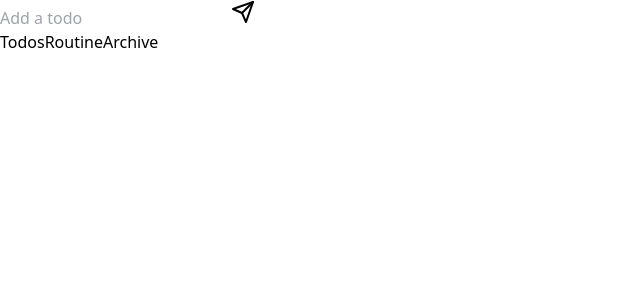
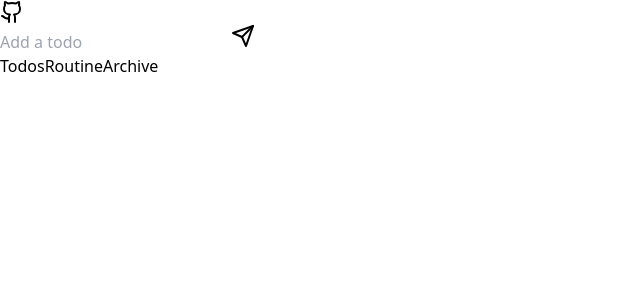
Before and after one commit to kkanho/Todos, a React (Vite) app: page / in a window 1280 px wide. Shown: the top 300 px of the page, without its empty margins (0-640 px from the left). Built offline with nearby package versions, Linux system fonts and the light colour scheme.

Commit message:
fix: refactoring

```diff
--- a/package.json
+++ b/package.json
@@ -10,9 +10,12 @@
     "preview": "vite preview"
   },
   "dependencies": {
+    "class-variance-authority": "^0.7.1",
+    "clsx": "^2.1.1",
     "date-fns": "^4.1.0",
     "react": "^18.3.1",
     "react-dom": "^18.3.1",
+    "tailwind-merge": "^3.2.0",
     "uuid": "^10.0.0",
     "vaul": "^1.1.2"
   },
--- a/src/App.tsx
+++ b/src/App.tsx
@@ -1,27 +1,21 @@
-import { formatDistanceToNow } from "date-fns";
 import { useEffect, useRef, useState } from "react";
 import { v4 as uuidv4 } from 'uuid'
 import { Drawer } from 'vaul';
-
-type Todo = {
-  id: string
-  value: string
-  done: boolean
-  created_time: number
-  finish_time?: number
-  archive?: boolean
-  routine?: "daily" | "weekly" | "monthly"
-}
+import Separator from "./components/Separator";
+import Todo from "./components/Todo";
+import { TodoItem } from "./common/type";
+import { Button, buttonVariants } from "./components/Button";
 
 type Tabs = "todos" | "routine" | "archive"
 
 function App() {
     const todoInputRef = useRef<HTMLInputElement>(null)
-    const [todos, setTodos] = useState<Todo[]>([])
+    const [todos, setTodos] = useState<TodoItem[]>([])
     const [isInitialLoad, setIsInitialLoad] = useState(true)
     const [tab, setTab] = useState<Tabs>("todos")
     const [isOpen, setIsOpen] = useState(false)
 
+    // Load todos from localStorage on initial load
     useEffect(() => {
       const stored = localStorage.getItem('Todos')
       if (stored) {
@@ -136,49 +130,17 @@ function App() {
       return days * 24 * 60 * 60 * 1000
     }
 
-    const Separator = (tab: string): JSX.Element => {
-      return (
-        <div className="separator text-gray-400 flex gap-1 align-middle translate-y-2">
-          <div className="h-[1px] w-full bg-gray-400 left-1/2 self-center"></div>
-            {tab}
-          <div className="h-[1px] w-full bg-gray-400 left-1/2 self-center"></div>
-        </div>
-      )
-    }
-
-    const Todos = (todo: Todo): JSX.Element => {
-      return (
-        <div key={todo.id} className={`flex gap-2 w-full mt-4 rounded ${todo.done? "bg-green-400" :
-          (+new Date() - todo.created_time > daysToMilliseconds(3))? "bg-red-400":
-          (+new Date() - todo.created_time > daysToMilliseconds(2))? "bg-yellow-400": "" }`}>
-          <div
-            className={`todo flex-1 px-3 py-2 overflow-auto cursor-pointer ${todo.done? "line-through": ""}`}
-            onClick={() => handleDone(todo.id)}
-            title={
-              todo.finish_time ?
-                `Finished at ${new Date(todo.finish_time).toLocaleString()}`
-              : `Created at ${formatDistanceToNow(todo.created_time)}`
-            }
-          >
-            {todo.value}
-          </div>
-          <div className="remove m-auto">
-            <button
-              type="button"
-              aria-label="Remove todo"
-              onClick={() => handleRemoveTodo(todo.id)}
-              className="inline-flex items-center justify-center whitespace-nowrap rounded-md text-sm font-medium ring-offset-background transition-colors focus-visible:outline-none focus-visible:ring-2 focus-visible:ring-ring focus-visible:ring-offset-2 disabled:pointer-events-none disabled:opacity-50 border-none bg-inherit hover:opacity-70 h-10 w-10"
-            >
-              <svg xmlns="http://www.w3.org/2000/svg" width="24" height="24" viewBox="0 0 24 24" fill="none" stroke="currentColor" strokeWidth="2" strokeLinecap="round" strokeLinejoin="round" className="lucide lucide-plus rotate-45 hover:rotate-[315deg] hover:text-red-600 duration-1000"><path d="M5 12h14"/><path d="M12 5v14"/></svg>
-            </button>
-          </div>
-        </div>
-      )
-    }
-
     return (
         <div className="h-[100dvh] flex flex-col">
-            <div className="mx-auto sm:m-auto container max-h-[100dvh] border p-4 max-w-xl rounded-md shadow-md">
+            <a
+              href="https://github.com/kkanho/Todos"
+              className={`${buttonVariants({ variant: "outline", size: "icon" })} absolute top-2 right-2 hover:bg-slate-100`}
+              title="^_^"
+              target="_blank"
+            >
+              <svg xmlns="http://www.w3.org/2000/svg" width="24" height="24" viewBox="0 0 24 24" fill="none" stroke="currentColor" strokeWidth="2" strokeLinecap="round" strokeLinejoin="round" className="lucide lucide-github-icon lucide-github"><path d="M15 22v-4a4.8 4.8 0 0 0-1-3.5c3 0 6-2 6-5.5.08-1.25-.27-2.48-1-3.5.28-1.15.28-2.35 0-3.5 0 0-1 0-3 1.5-2.64-.5-5.36-.5-8 0C6 2 5 2 5 2c-.3 1.15-.3 2.35 0 3.5A5.403 5.403 0 0 0 4 9c0 3.5 3 5.5 6 5.5-.39.49-.68 1.05-.85 1.65-.17.6-.22 1.23-.15 1.85v4"/><path d="M9 18c-4.51 2-5-2-7-2"/></svg>
+            </a>
+            <div className="container mx-auto sm:m-auto max-h-[100dvh] sm:max-w-xl border p-4 rounded-md shadow-md">
                 <div className="flex flex-col h-full">
                     <div className="flex gap-2 mt-4">
                         {
@@ -195,20 +157,22 @@ function App() {
                         }
                         {
                           tab === "todos"?
-                            <button
+
+                            <Button
                               type="submit"
                               aria-label="Add todo"
                               onClick={handleAddTodo}
-                              className="inline-flex items-center justify-center whitespace-nowrap rounded-md text-sm font-medium ring-offset-background transition-colors focus-visible:outline-none focus-visible:ring-2 focus-visible:ring-ring focus-visible:ring-offset-2 disabled:pointer-events-none disabled:opacity-50 border-none bg-inherit hover:opacity-70 h-10 w-10"
+                              size={"icon"}
+                              className="inline-flex items-center justify-center whitespace-nowrap hover:opacity-70"
                             >
                                 <svg xmlns="http://www.w3.org/2000/svg" width="24" height="24" viewBox="0 0 24 24" fill="none" stroke="currentColor" strokeWidth="2" strokeLinecap="round" strokeLinejoin="round" className="lucide lucide-send">
                                     <path d="m22 2-7 20-4-9-9-4Z" />
                                     <path d="M22 2 11 13" />
                                 </svg>
-                            </button>
+                            </Button>
                           : tab === "routine"?
                             <Drawer.Root open={isOpen} onOpenChange={setIsOpen} dismissible>
-                              <Drawer.Trigger onClick={() => setIsOpen(true)}>
+                              <Drawer.Trigger onClick={() => setIsOpen(true)} className={`${buttonVariants({ variant: "outline", size: "icon" })} inline-flex items-center justify-center whitespace-nowrap hover:opacity-70`}>
                                 <svg xmlns="http://www.w3.org/2000/svg" width="24" height="24" viewBox="0 0 24 24" fill="none" stroke="currentColor" strokeWidth="2" strokeLinecap="round" strokeLinejoin="round" className="lucide lucide-send">
                                   <path d="m22 2-7 20-4-9-9-4Z" />
                                   <path d="M22 2 11 13" />
@@ -220,30 +184,27 @@ function App() {
                                   <Drawer.Title />
                                   <div className="flex flex-col gap-4 p-4 bg-white">
                                     <Drawer.Handle />
-                                    <button
+                                    <Button
                                       type="button"
                                       onClick={() => handleAddRoutine("daily")}
-                                      className="flex-1 h-10 text-sm font-medium ring-offset-background transition-colors last:border-none focus-visible:outline-none focus-visible:ring-2 focus-visible:ring-ring focus-visible:ring-offset-2
-                                        disabled:pointer-events-none disabled:opacity-50 px-3 py-2 overflow-auto cursor-pointer hover:bg-green-400"
+                                      className="flex-1 overflow-auto hover:bg-green-400"
                                     >
                                       Daily
-                                    </button>
-                                    <button
+                                    </Button>
+                                    <Button
                                       type="button"
                                       onClick={() => handleAddRoutine("weekly")}
-                                      className="flex-1 h-10 text-sm font-medium ring-offset-background transition-colors last:border-none focus-visible:outline-none focus-visible:ring-2 focus-visible:ring-ring focus-visible:ring-offset-2
-                                        disabled:pointer-events-none disabled:opacity-50 px-3 py-2 overflow-auto cursor-pointer hover:bg-green-400"
+                                      className="flex-1 overflow-auto hover:bg-green-400"
                                     >
                                       Weekly
-                                    </button>
-                                    <button
+                                    </Button>
+                                    <Button
                                       type="button"
                                       onClick={() => handleAddRoutine("monthly")}
-                                      className="flex-1 h-10 text-sm font-medium ring-offset-background transition-colors last:border-none focus-visible:outline-none focus-visible:ring-2 focus-visible:ring-ring focus-visible:ring-offset-2
-                                        disabled:pointer-events-none disabled:opacity-50 px-3 py-2 overflow-auto cursor-pointer hover:bg-green-400"
+                                      className="flex-1 overflow-auto hover:bg-green-400"
                                     >
                                       Monthly
-                                    </button>
+                                    </Button>
                                   </div>
                                 </Drawer.Content>
                               </Drawer.Portal>
@@ -251,17 +212,21 @@ function App() {
                           : <></>
                         }
                     </div>
-                    <div className="flex flex-col h-full overflow-auto">
+                    <div className="h-screen flex flex-col sm:h-full overflow-auto">
                       {
                         tab === "todos" ?
                           todos.filter((todo) => !todo.archive).map((todo) => (
-                            Todos(todo)
+                            <Todo todo={todo}
+                              handleRemoveTodo={handleRemoveTodo}
+                              handleDone={handleDone}
+                              daysToMilliseconds={daysToMilliseconds}
+                            />
                           ))
                         : tab === "routine"?
                           (() => {
-                            const dailyTodos:Todo[] = []
-                            const weeklyTodos:Todo[] = []
-                            const monthlyTodos:Todo[] = []
+                            const dailyTodos:TodoItem[] = []
+                            const weeklyTodos:TodoItem[] = []
+                            const monthlyTodos:TodoItem[] = []
 
                             todos.forEach((todo) => {
                               if (todo.routine === "daily") dailyTodos.push(todo)
@@ -274,22 +239,40 @@ function App() {
                                 {
                                   dailyTodos.length != 0?
                                     <div>
-                                      {Separator("daily")}
-                                      {dailyTodos.map((todo) => Todos(todo))}
+                                      <Separator tab="daily" />
+                                      {dailyTodos.map((todo) => (
+                                        <Todo todo={todo}
+                                          handleRemoveTodo={handleRemoveTodo}
+                                          handleDone={handleDone}
+                                          daysToMilliseconds={daysToMilliseconds}
+                                        />
+                                      ))}
                                     </div>: <></>
                                 }
                                 {
                                   weeklyTodos.length != 0?
                                     <div>
-                                      {Separator("weekly")}
-                                      {weeklyTodos.map((todo) => Todos(todo))}
+                                      <Separator tab="weekly" />
+                                      {weeklyTodos.map((todo) => (
+                                        <Todo todo={todo}
+                                          handleRemoveTodo={handleRemoveTodo}
+                                          handleDone={handleDone}
+                                          daysToMilliseconds={daysToMilliseconds}
+                                        />
+                                      ))}
                                     </div>: <></>
                                 }
                                 {
                                   monthlyTodos.length != 0?
                                     <div>
-                                      {Separator("monthly")}
-                                      {monthlyTodos.map((todo) => Todos(todo))}
+                                      <Separator tab="monthly" />
+                                      {monthlyTodos.map((todo) => (
+                                        <Todo todo={todo}
+                                          handleRemoveTodo={handleRemoveTodo}
+                                          handleDone={handleDone}
+                                          daysToMilliseconds={daysToMilliseconds}
+                                        />
+                                      ))}
                                     </div>: <></>
                                 }
                               </>
@@ -298,7 +281,11 @@ function App() {
                         : tab === "archive"?
                           todos.filter((todo) => todo.archive).length != 0?
                             todos.filter((todo) => todo.archive).map((todo) => (
-                              Todos(todo)
+                              <Todo todo={todo}
+                                handleRemoveTodo={handleRemoveTodo}
+                                handleDone={handleDone}
+                                daysToMilliseconds={daysToMilliseconds}
+                              />
                             ))
                           : <div className="flex justify-center items-center h-full text-lg text-gray-400">No todos</div>
                         : <></>
@@ -307,18 +294,15 @@ function App() {
                     <div className="flex mt-4 border rounded-lg">
                       {
                         ["todos", "routine", "archive"].map((tabName) => (
-                          <button
+                          <Button
                             key={tabName}
                             type="button"
                             onClick={() => setTab(tabName as Tabs)}
-                            className={`flex-1 h-10 text-sm font-medium ring-offset-background transition-colors border-solid border-r-2 last:border-none
-                              focus-visible:outline-none focus-visible:ring-2 focus-visible:ring-ring focus-visible:ring-offset-2
-                              disabled:pointer-events-none disabled:opacity-50
-                              hover:opacity-70
+                            className={`flex-1 border-solid border-r-2 last:border-none hover:opacity-80
                               ${tab === tabName ? "bg-green-400" : ""}`}
                           >
                             {tabName.charAt(0).toUpperCase() + tabName.slice(1)}
-                          </button>
+                          </Button>
                         ))
                       }
                     </div>
--- /dev/null
+++ b/src/common/type.ts
@@ -0,0 +1,9 @@
+export type TodoItem = {
+    id: string
+    value: string
+    done: boolean
+    created_time: number
+    finish_time?: number
+    archive?: boolean
+    routine?: "daily" | "weekly" | "monthly"
+}
--- /dev/null
+++ b/src/components/Button.tsx
@@ -0,0 +1,33 @@
+import { ButtonHTMLAttributes } from 'react'
+import { VariantProps, cva } from 'class-variance-authority'
+import { cn } from '../lib/utils'
+
+const buttonVariants = cva(
+    "text-sm font-medium ring-offset-background transition-colors cursor-pointer focus-visible:outline-none focus-visible:ring-2 focus-visible:ring-ring focus-visible:ring-offset-2 disabled:pointer-events-none disabled:opacity-50",
+    {
+        variants: {
+            variant: {
+                default: "border-none",
+                outline: "border rounded-md"
+            },
+            size: {
+                default: "h-10 px-4 py-2",
+                icon: "h-10 w-10 px-2 py-2"
+            }
+        },
+        defaultVariants: {
+            variant: "default",
+            size: "default"
+        }
+    }
+)
+
+interface ButtonProps extends ButtonHTMLAttributes<HTMLButtonElement>, VariantProps<typeof buttonVariants> {}
+
+const Button = ({className, size, variant, ...props}: ButtonProps) => {
+    return (
+        <button {...props} className={cn(buttonVariants({ className, size, variant}))} />
+    )
+}
+
+export { Button, buttonVariants }
--- /dev/null
+++ b/src/components/Separator.tsx
@@ -0,0 +1,17 @@
+import React from "react";
+
+interface SeperatorProps extends Omit<React.HTMLProps<HTMLDivElement>, "tab"> {
+    tab: string;
+}
+
+const Separator = ({tab, ...props}: SeperatorProps) => {
+    return (
+        <div className="separator text-gray-400 flex gap-1 align-middle translate-y-2" {...props}>
+            <div className="h-[1px] w-full bg-gray-400 left-1/2 self-center"></div>
+                {tab}
+            <div className="h-[1px] w-full bg-gray-400 left-1/2 self-center"></div>
+        </div>
+    );
+};
+
+export default Separator;
--- /dev/null
+++ b/src/components/Todo.tsx
@@ -0,0 +1,44 @@
+import React from 'react'
+import { TodoItem } from '../common/type'
+import { formatDistanceToNow } from "date-fns";
+
+interface TodoProps extends Omit<React.HTMLProps<HTMLDivElement>, "todo"> {
+    todo: TodoItem
+    handleRemoveTodo: (id: string) => void
+    handleDone: (id: string) => void
+    daysToMilliseconds: (days: number) => number
+}
+
+const Todo = ({todo, handleRemoveTodo, handleDone, daysToMilliseconds, ...props}: TodoProps) => {
+
+    return (
+        <div key={todo.id} className={`flex gap-2 w-full mt-4 rounded ${todo.done? "bg-green-400" :
+            (+new Date() - todo.created_time > daysToMilliseconds(3))? "bg-red-400":
+            (+new Date() - todo.created_time > daysToMilliseconds(2))? "bg-yellow-400": "" }`}
+            {...props}
+        >
+            <div
+                className={`todo flex-1 px-3 py-2 overflow-auto cursor-pointer ${todo.done? "line-through": ""}`}
+                onClick={() => handleDone(todo.id)}
+                title={todo.finish_time ?
+                    `Finished at ${new Date(todo.finish_time).toLocaleString()}`
+                    : `Created at ${formatDistanceToNow(todo.created_time)}`
+                }
+            >
+                {todo.value}
+            </div>
+            <div className="remove m-auto">
+                <button
+                    type="button"
+                    aria-label="Remove todo"
+                    onClick={() => handleRemoveTodo(todo.id)}
+                    className="inline-flex items-center justify-center whitespace-nowrap rounded-md text-sm font-medium ring-offset-background transition-colors focus-visible:outline-none focus-visible:ring-2 focus-visible:ring-ring focus-visible:ring-offset-2 disabled:pointer-events-none disabled:opacity-50 border-none bg-inherit hover:opacity-70 h-10 w-10"
+                >
+                    <svg xmlns="http://www.w3.org/2000/svg" width="24" height="24" viewBox="0 0 24 24" fill="none" stroke="currentColor" strokeWidth="2" strokeLinecap="round" strokeLinejoin="round" className="lucide lucide-plus rotate-45 hover:rotate-[315deg] hover:text-red-600 duration-1000"><path d="M5 12h14"/><path d="M12 5v14"/></svg>
+                </button>
+            </div>
+        </div>
+    )
+}
+
+export default Todo
--- /dev/null
+++ b/src/lib/utils.ts
@@ -0,0 +1,6 @@
+import { ClassValue, clsx } from "clsx";
+import { twMerge } from "tailwind-merge";
+
+export function cn(...inputs: ClassValue[]) {
+    return twMerge(clsx(inputs));
+}
```
Also changed, not shown: 1 other file (tests, documents, lock files or other folders).
